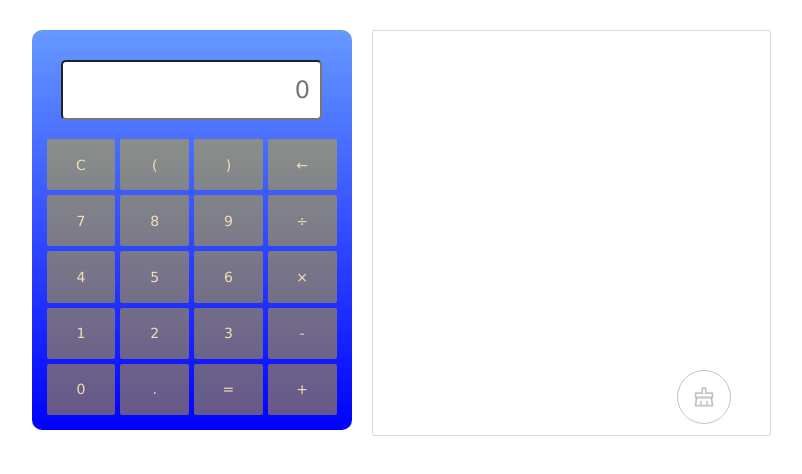
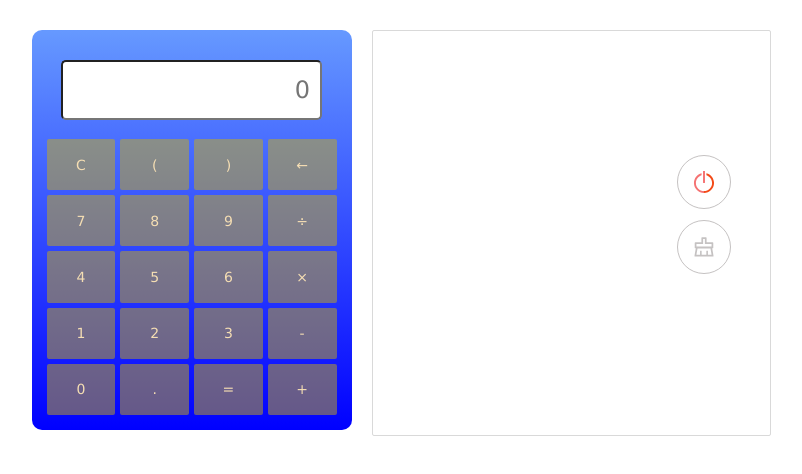
Before and after one commit to alexerem/calculator-lite-react, a React (Create React App) app: page / in a window 1280 px wide. Both pictures are taken after a click on the picture 530 px from the left and 180 px from the top of the page. Shown: the top 474 px of the page, without its empty margins (239-1041 px from the left). Built offline with nearby package versions, Linux system fonts and the light colour scheme.

Commit message:
add ButtonOff component. development of functionality is complete.

```diff
--- /dev/null
+++ b/src/component/ButtonOff/ButtonOff.js
@@ -0,0 +1,24 @@
+import React from "react";
+import classes from "./ButtonOff.module.css"
+import imgButtonOff from "../../img/button-off.svg"
+
+const ButtonOff = props => {
+
+	return (
+		<div className={classes.ButtonOff}>
+			<img
+				alt={'Off'}
+				src={imgButtonOff}
+				width={'22px'}
+				height={'22px'}
+				onClick={() => {
+					props.calculatorOnOff();
+					props.clearInputResult();
+					props.clearInputtext();
+				}}
+			/>
+		</div>
+	)
+};
+
+export default ButtonOff;
--- /dev/null
+++ b/src/component/ButtonOff/ButtonOff.module.css
@@ -0,0 +1,15 @@
+.ButtonOff {
+    /*display: block;*/
+    position: absolute;
+    top: 125px;
+    left: 645px;
+    cursor: pointer;
+    z-index: 100;
+    display: flex;
+    justify-content: center;
+    align-items: center;
+    border-radius: 50%;
+    padding: 15px;
+    border: 1px solid #c5c2c2;
+    background-color: #fff;
+}
--- a/src/component/ButtonOn/ButtonOn.module.css
+++ b/src/component/ButtonOn/ButtonOn.module.css
@@ -3,9 +3,5 @@
     position: absolute;
     top: 135px;
     left: 35px;
+    cursor: pointer;
 }
-
-.ButtonOn:hover {
-    background-color: rgba(24, 38, 225, .2);
-    border-radius: 50%;
-}
--- a/src/component/CalcKey/CalcKey.js
+++ b/src/component/CalcKey/CalcKey.js
@@ -18,6 +18,7 @@ const CalcKey = props => {
 						<div
 							className={props.type}
 							key={index}
+							style={{cursor: 'default'}}
 						>
 
 						</div>
--- a/src/component/InputForm/InputForm.js
+++ b/src/component/InputForm/InputForm.js
@@ -9,11 +9,23 @@ const InputForm = props => {
 	]
 
 	return (
-		<div className={cls.join(' ')}>
-			<form action="" name="form">
-				<input type="text" name="textshow" placeholder="0" value={props.inputtext} readOnly />
-			</form>
-		</div>
+		<React.Fragment>
+			{
+				props.calculatorIsOn
+			?
+					<div className={cls.join(' ')} style={{cursor: 'default'}}>
+						<form action="" name="form">
+							<input type="text" name="textshow" placeholder="0" value={props.inputtext} readOnly />
+						</form>
+					</div>
+			:
+					<div className={cls.join(' ')} style={{cursor: 'default'}}>
+						<form action="" name="form">
+							<input type="text" name="textshow" value={props.inputtext} readOnly />
+						</form>
+					</div>
+			}
+		</React.Fragment>
 	)
 }
 
--- a/src/component/InputResult/ButtonClear/ButtonClear.module.css
+++ b/src/component/InputResult/ButtonClear/ButtonClear.module.css
@@ -2,7 +2,7 @@
     display: block;
     position: absolute;
     left: 305px;
-    top: 340px;
+    top: 190px;
     color: #c5c2c2;
     z-index: 10;
 }
--- a/src/containers/CalcBody/CalcBody.js
+++ b/src/containers/CalcBody/CalcBody.js
@@ -3,6 +3,7 @@ import classes from './CalcBody.module.css';
 import InputForm from "../../component/InputForm/InputForm";
 import CalcKey from "../../component/CalcKey/CalcKey";
 import ButtonOn from "../../component/ButtonOn/ButtonOn";
+import ButtonOff from "../../component/ButtonOff/ButtonOff";
 
 export default class CalcBody extends Component {
 
@@ -47,12 +48,19 @@ export default class CalcBody extends Component {
 		}
 	}
 
+	clearInputtext = () => {
+		this.setState({
+			inputText: ''
+		})
+	}
+
 	render() {
 		return (
 			<div className={classes.CalcBody}>
 				<InputForm
 					type={classes.CalcKey}
 					inputtext={this.state.inputText}
+					calculatorIsOn={this.props.calculatorIsOn}
 				/>
 				<CalcKey
 					calckey={this.state.key}
@@ -64,11 +72,19 @@ export default class CalcBody extends Component {
 
 				{
 					this.props.calculatorIsOn
-					? null
-					: <ButtonOn calculatorOnOff={this.props.calculatorOnOff} />
+					?
+						<ButtonOff
+							calculatorOnOff={this.props.calculatorOnOff}
+							clearInputResult={this.props.clearInputResult}
+							clearInputtext={this.clearInputtext}
+						/>
+					:
+						<ButtonOn
+							calculatorOnOff={this.props.calculatorOnOff}
+						/>
 				}
 
 			</div>
 		)
 	}
-}
+	}
--- a/src/hoc/Layout/Layout.js
+++ b/src/hoc/Layout/Layout.js
@@ -25,9 +25,8 @@ export default class Layout extends Component {
 	}
 
 	changeCalculatorIsOn= () => {
-		let calculatorIsOn = this.state.calculatorIsOn
 		this.setState({
-			calculatorIsOn: !calculatorIsOn
+			calculatorIsOn: !this.state.calculatorIsOn
 		})
 	}
 
@@ -38,6 +37,7 @@ export default class Layout extends Component {
 					changeInputResult={this.changeInputResult}
 					calculatorIsOn={this.state.calculatorIsOn}
 					calculatorOnOff={this.changeCalculatorIsOn}
+					clearInputResult={this.clearInputResult}
 				/>
 				<InputResult
 					inputResult={this.state.inputResult}
```
